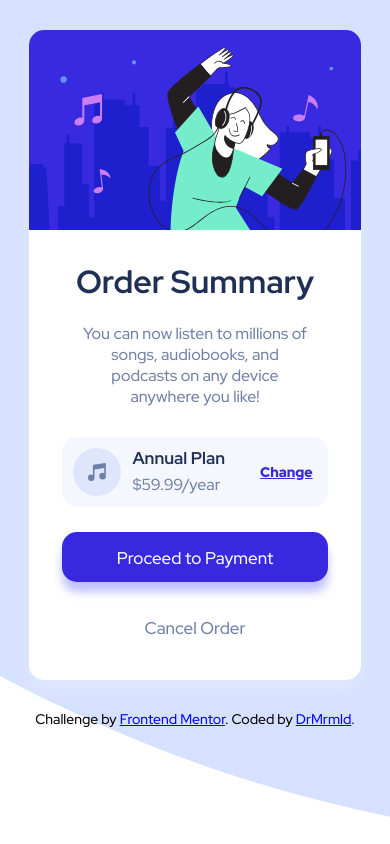
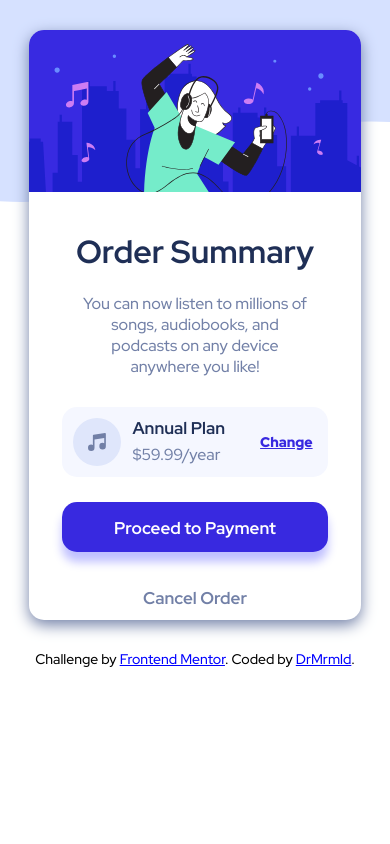
Before and after one commit to DrMrmld/order-summary-component-main, a plain HTML site: page index.html in a window 390 px wide. Drawn offline with Linux system fonts and the light colour scheme.

Commit message:
Fixed background, fixed hero and receipt for mobiles

```diff
--- a/styles.css
+++ b/styles.css
@@ -6,8 +6,7 @@ body {
   margin: 0;
   background-image: url('images/pattern-background-desktop.svg');
   background-repeat: no-repeat;
-  background-size: cover;
-  background-attachment: fixed;
+  background-size: contain;
 }
 
 /* General styles of receipt */
@@ -16,7 +15,7 @@ body {
   height: 700px;
   margin: 30px auto;
   border-radius: 15px;
-  box-shadow: 0 10px 15px hsl(225, 100%, 94%);
+  box-shadow: 0 5px 15px hsl(224, 23%, 55%);
   box-sizing: border-box;
   background-color: #fff;
 }
@@ -27,6 +26,7 @@ body {
   height: 220px;
   background-image: url('images/illustration-hero.svg');
   background-size: cover;
+  background-repeat: no-repeat;
   border-top-left-radius: 15px;
   border-top-right-radius: 15px;
 }
@@ -109,6 +109,7 @@ body {
 .buttons a {
   font-size: 15px;
   text-decoration: none;
+  font-weight: 700;
 }
 
 .buttons a.proceed-button {
@@ -173,9 +174,14 @@ a.cancel-button:hover {
 /* Responsive design */
 @media screen and (max-width: 500px) {
 
+  body {
+    background-image: url('images/pattern-background-mobile.svg');
+  }
+
+
   .receipt {
     width: 420px;
-    height: 680px;
+    height: 640px;
   }
 
 
@@ -244,13 +250,24 @@ a.cancel-button:hover {
 
 
 @media screen and (max-width: 430px) {
+  body {
+    background-image: url('images/pattern-background-mobile.svg');
+  }
+
+
+  .hero {
+    background-size: contain;
+    height: 180px;
+  }
+
+
   .receipt {
     width: 85%;
-    height: 650px;
+    height: 590px;
   }
 
   .main h1 {
-    margin-top: 30px;
+    margin-top: 20px;
   }
 
   .main p {
@@ -314,6 +331,20 @@ a.cancel-button:hover {
 }
 
 @media screen and (max-width: 375px) {
+  body {
+    background-image: url('images/pattern-background-mobile.svg');
+  }
+
+
+  .hero {
+    height: 156px;
+  }
+
+  .receipt {
+    height: 580px;
+  }
+
+
   .order-details h2 {
     font-size: 16px;
   }
@@ -321,4 +352,9 @@ a.cancel-button:hover {
   .order-details p {
     font-size: 15px;
   }
+
+
+  .buttons div.cancel-button {
+    padding: 10px 0;
+  }
 }
```
